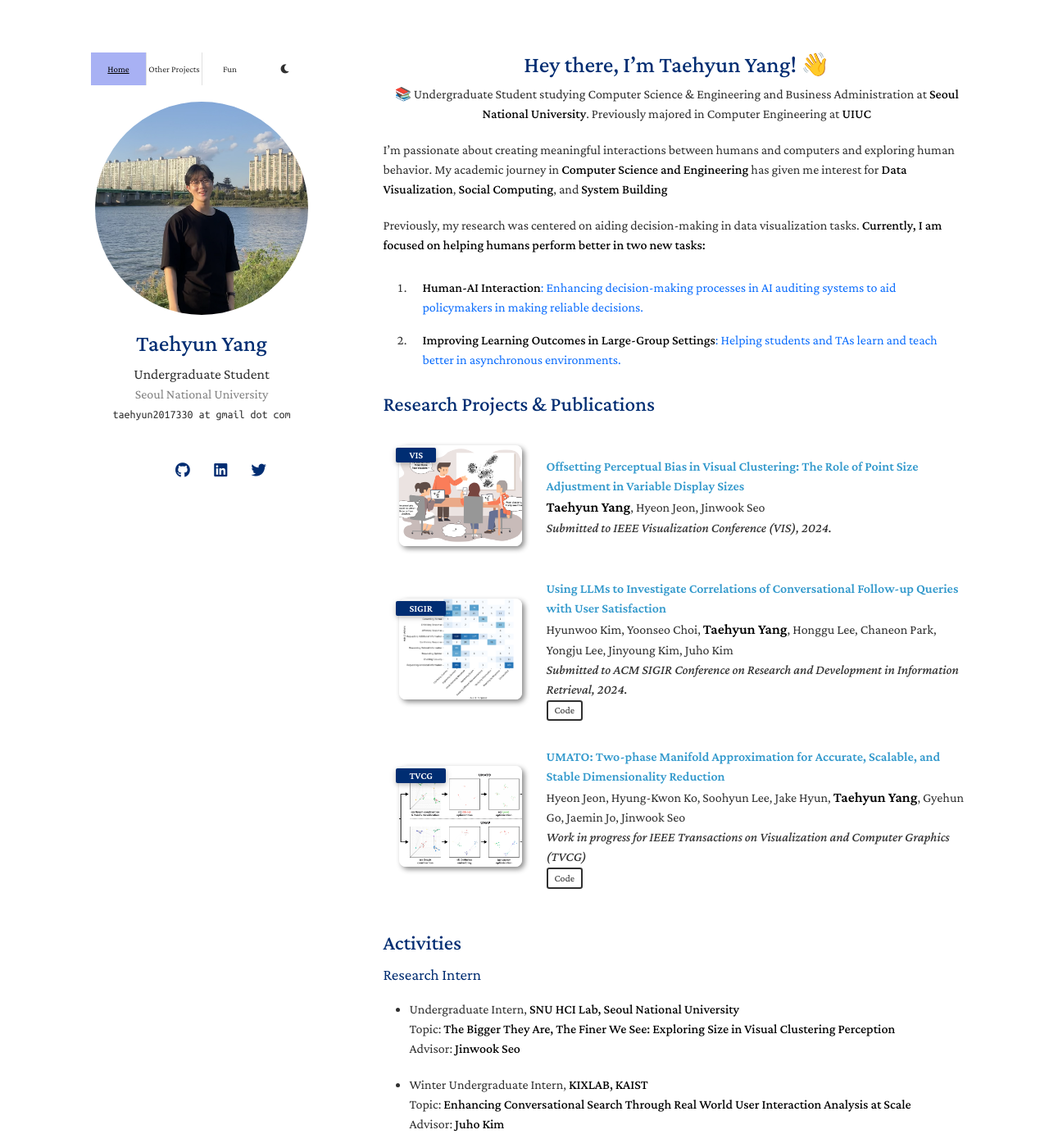
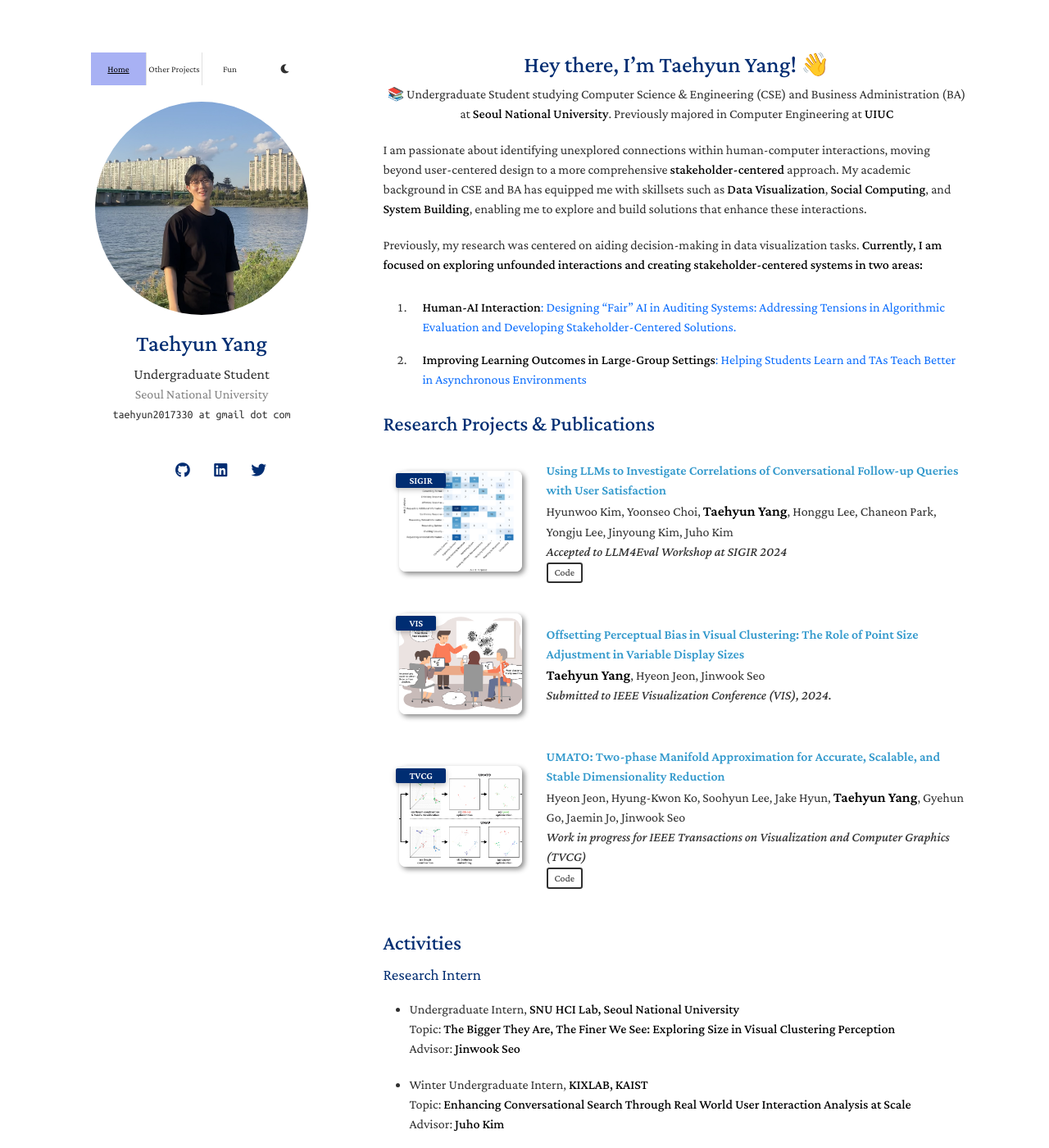
Before and after one commit to taehyun2017330/taehyun2017330.github.io, a Jekyll site: the page built from index.md, in a window 1280 px wide and 1400 px high. Shown: the whole window at 82% size. Built offline with Jekyll 4.4.1, drawn with Linux system fonts in a browser that asks for light colours; nearby versions of some CDN libraries; a style sheet for code colours, icons or effects is not loaded.

Commit message:
change intro

```diff
--- a/_data/publications.yml
+++ b/_data/publications.yml
@@ -1,16 +1,16 @@
 main:
+  - title: "Using LLMs to Investigate Correlations of Conversational Follow-up Queries with User Satisfaction"
+    authors: Hyunwoo Kim, Yoonseo Choi, <strong><ss>Taehyun Yang</ss></strong>, Honggu Lee, Chaneon Park, Yongju Lee, Jinyoung Kim, Juho Kim
+    conference_short: SIGIR
+    conference: Accepted to LLM4Eval Workshop at SIGIR 2024
+    code: https://github.com/taehyun2017330/LLM-Classifier/tree/main
+    image: ./assets/img/figure2.png
+
   - title: "Offsetting Perceptual Bias in Visual Clustering: The Role of Point Size Adjustment in Variable Display Sizes"
     authors: <strong><ss>Taehyun Yang</ss></strong>, Hyeon Jeon, Jinwook Seo
     conference_short: VIS
     conference: Submitted to IEEE Visualization Conference (VIS), 2024.
     image: ./assets/img/figure1.png
-
-  - title: "Using LLMs to Investigate Correlations of Conversational Follow-up Queries with User Satisfaction"
-    authors: Hyunwoo Kim, Yoonseo Choi, <strong><ss>Taehyun Yang</ss></strong>, Honggu Lee, Chaneon Park, Yongju Lee, Jinyoung Kim, Juho Kim
-    conference_short: SIGIR
-    conference: Submitted to ACM SIGIR Conference on Research and Development in Information Retrieval, 2024.
-    code: https://github.com/taehyun2017330/LLM-Classifier/tree/main
-    image: ./assets/img/figure2.png
 
   - title: "UMATO: Two-phase Manifold Approximation for Accurate, Scalable, and Stable Dimensionality Reduction"
     authors: Hyeon Jeon, Hyung-Kwon Ko, Soohyun Lee, Jake Hyun, <strong><ss>Taehyun Yang</ss></strong>, Gyehun Go, Jaemin Jo, Jinwook Seo
--- a/index.md
+++ b/index.md
@@ -6,14 +6,14 @@ layout: homepage
 
   <h1 align="center">Hey there, I'm Taehyun Yang! 👋</h1>
   <p align="center">
-    📚 Undergraduate Student studying Computer Science & Engineering and Business Administration at <strong>Seoul National University</strong>. Previously majored in Computer Engineering at<strong> UIUC</strong>
+    📚 Undergraduate Student studying Computer Science & Engineering (CSE) and Business Administration (BA) at <strong>Seoul National University</strong>. Previously majored in Computer Engineering at<strong> UIUC</strong>
   </p>
-  I'm passionate about creating meaningful interactions between humans and computers and exploring human behavior. My academic journey in **Computer Science and Engineering** has given me interest for **Data Visualization**, **Social Computing**, and **System Building**
+  I am passionate about identifying unexplored connections within human-computer interactions, moving beyond user-centered design to a more comprehensive **stakeholder-centered** approach. My academic background in CSE and BA has equipped me with skillsets such as **Data Visualization**, **Social Computing**, and **System Building**, enabling me to explore and build solutions that enhance these interactions.
 
-  Previously, my research was centered on aiding decision-making in data visualization tasks. <strong>Currently, I am focused on helping humans perform better in two new tasks:</strong>
+  Previously, my research was centered on aiding decision-making in data visualization tasks. <strong>Currently, I am focused on exploring unfounded interactions and creating stakeholder-centered systems in two areas:</strong>
 
-  1. <a href="javascript:showContent('projects');" class="nav-link">**Human-AI Interaction**: Enhancing decision-making processes in AI auditing systems to aid policymakers in making reliable decisions.</a>
-  2. <a href="javascript:showContent('projects');" class="nav-link">**Improving Learning Outcomes in Large-Group Settings**: Helping students and TAs learn and teach better in asynchronous environments.</a>
+  1. <a href="javascript:showContent('projects');" class="nav-link">**Human-AI Interaction**: Designing "Fair" AI in Auditing Systems: Addressing Tensions in Algorithmic Evaluation and Developing Stakeholder-Centered Solutions.</a>
+  2. <a href="javascript:showContent('projects');" class="nav-link">**Improving Learning Outcomes in Large-Group Settings**: Helping Students Learn and TAs Teach Better in Asynchronous Environments</a>
 
 {% include_relative _includes/publications.md %}
 {% include_relative _includes/services.md %}
```
